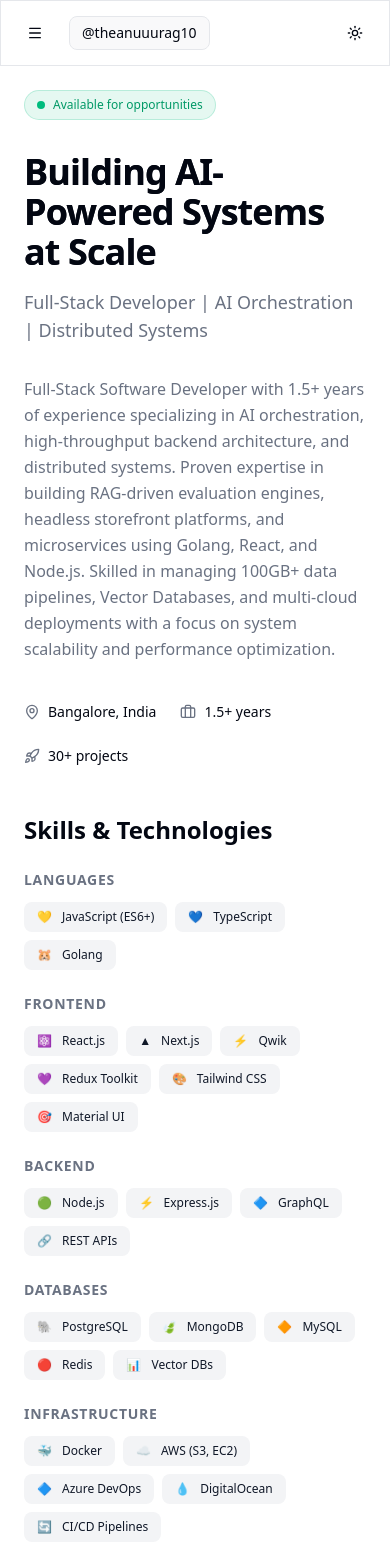
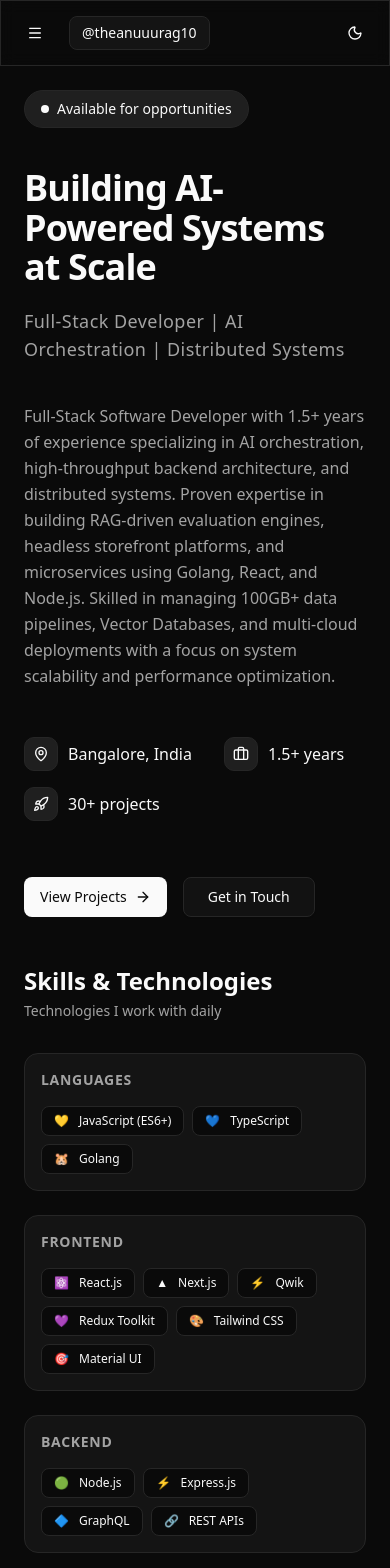
Before and after one commit to Anurag-Band/personal-portfolio-v2, a Next.js app: page / in a window 390 px wide. Shown: the top 1568 px of the page. Built offline with nearby package versions, Linux system fonts and the light colour scheme.

Commit message:
feat: Implement initial portfolio structure with core sections and layout components.

```diff
--- a/src/app/globals.css
+++ b/src/app/globals.css
@@ -43,71 +43,73 @@
 
 :root {
   --radius: 0.625rem;
-  --background: oklch(1 0 0);
-  --foreground: oklch(0.13 0.028 261.692);
-  --card: oklch(1 0 0);
-  --card-foreground: oklch(0.13 0.028 261.692);
-  --popover: oklch(1 0 0);
-  --popover-foreground: oklch(0.13 0.028 261.692);
-  --primary: oklch(0.21 0.034 264.665);
-  --primary-foreground: oklch(0.985 0.002 247.839);
-  --secondary: oklch(0.967 0.003 264.542);
-  --secondary-foreground: oklch(0.21 0.034 264.665);
-  --muted: oklch(0.967 0.003 264.542);
-  --muted-foreground: oklch(0.551 0.027 264.364);
-  --accent: oklch(0.967 0.003 264.542);
-  --accent-foreground: oklch(0.21 0.034 264.665);
-  --destructive: oklch(0.577 0.245 27.325);
-  --border: oklch(0.928 0.006 264.531);
-  --input: oklch(0.928 0.006 264.531);
-  --ring: oklch(0.707 0.022 261.325);
-  --chart-1: oklch(0.646 0.222 41.116);
-  --chart-2: oklch(0.6 0.118 184.704);
-  --chart-3: oklch(0.398 0.07 227.392);
-  --chart-4: oklch(0.828 0.189 84.429);
-  --chart-5: oklch(0.769 0.188 70.08);
-  --sidebar: oklch(0.985 0.002 247.839);
-  --sidebar-foreground: oklch(0.13 0.028 261.692);
-  --sidebar-primary: oklch(0.21 0.034 264.665);
-  --sidebar-primary-foreground: oklch(0.985 0.002 247.839);
-  --sidebar-accent: oklch(0.967 0.003 264.542);
-  --sidebar-accent-foreground: oklch(0.21 0.034 264.665);
-  --sidebar-border: oklch(0.928 0.006 264.531);
-  --sidebar-ring: oklch(0.707 0.022 261.325);
+  /* Light mode - Clean whites and grays */
+  --background: #fafafa;
+  --foreground: #0a0a0a;
+  --card: #ffffff;
+  --card-foreground: #0a0a0a;
+  --popover: #ffffff;
+  --popover-foreground: #0a0a0a;
+  --primary: #171717;
+  --primary-foreground: #fafafa;
+  --secondary: #f5f5f5;
+  --secondary-foreground: #171717;
+  --muted: #f5f5f5;
+  --muted-foreground: #737373;
+  --accent: #f5f5f5;
+  --accent-foreground: #171717;
+  --destructive: #dc2626;
+  --border: #e5e5e5;
+  --input: #e5e5e5;
+  --ring: #a3a3a3;
+  --chart-1: #404040;
+  --chart-2: #525252;
+  --chart-3: #737373;
+  --chart-4: #a3a3a3;
+  --chart-5: #d4d4d4;
+  --sidebar: #fafafa;
+  --sidebar-foreground: #0a0a0a;
+  --sidebar-primary: #171717;
+  --sidebar-primary-foreground: #fafafa;
+  --sidebar-accent: #f5f5f5;
+  --sidebar-accent-foreground: #171717;
+  --sidebar-border: #e5e5e5;
+  --sidebar-ring: #a3a3a3;
 }
 
 .dark {
-  --background: oklch(0.13 0.028 261.692);
-  --foreground: oklch(0.985 0.002 247.839);
-  --card: oklch(0.21 0.034 264.665);
-  --card-foreground: oklch(0.985 0.002 247.839);
-  --popover: oklch(0.21 0.034 264.665);
-  --popover-foreground: oklch(0.985 0.002 247.839);
-  --primary: oklch(0.928 0.006 264.531);
-  --primary-foreground: oklch(0.21 0.034 264.665);
-  --secondary: oklch(0.278 0.033 256.848);
-  --secondary-foreground: oklch(0.985 0.002 247.839);
-  --muted: oklch(0.278 0.033 256.848);
-  --muted-foreground: oklch(0.707 0.022 261.325);
-  --accent: oklch(0.278 0.033 256.848);
-  --accent-foreground: oklch(0.985 0.002 247.839);
-  --destructive: oklch(0.704 0.191 22.216);
-  --border: oklch(1 0 0 / 10%);
-  --input: oklch(1 0 0 / 15%);
-  --ring: oklch(0.551 0.027 264.364);
-  --chart-1: oklch(0.488 0.243 264.376);
-  --chart-2: oklch(0.696 0.17 162.48);
-  --chart-3: oklch(0.769 0.188 70.08);
-  --chart-4: oklch(0.627 0.265 303.9);
-  --chart-5: oklch(0.645 0.246 16.439);
-  --sidebar: oklch(0.21 0.034 264.665);
-  --sidebar-foreground: oklch(0.985 0.002 247.839);
-  --sidebar-primary: oklch(0.488 0.243 264.376);
-  --sidebar-primary-foreground: oklch(0.985 0.002 247.839);
-  --sidebar-accent: oklch(0.278 0.033 256.848);
-  --sidebar-accent-foreground: oklch(0.985 0.002 247.839);
-  --sidebar-border: oklch(1 0 0 / 10%);
-  --sidebar-ring: oklch(0.551 0.027 264.364);
+  /* Dark mode - Deep blacks and grays */
+  --background: #0a0a0a;
+  --foreground: #fafafa;
+  --card: #141414;
+  --card-foreground: #fafafa;
+  --popover: #141414;
+  --popover-foreground: #fafafa;
+  --primary: #fafafa;
+  --primary-foreground: #0a0a0a;
+  --secondary: #1f1f1f;
+  --secondary-foreground: #fafafa;
+  --muted: #1f1f1f;
+  --muted-foreground: #a3a3a3;
+  --accent: #1f1f1f;
+  --accent-foreground: #fafafa;
+  --destructive: #ef4444;
+  --border: #262626;
+  --input: #262626;
+  --ring: #525252;
+  --chart-1: #d4d4d4;
+  --chart-2: #a3a3a3;
+  --chart-3: #737373;
+  --chart-4: #525252;
+  --chart-5: #404040;
+  --sidebar: #0f0f0f;
+  --sidebar-foreground: #fafafa;
+  --sidebar-primary: #fafafa;
+  --sidebar-primary-foreground: #0a0a0a;
+  --sidebar-accent: #1f1f1f;
+  --sidebar-accent-foreground: #fafafa;
+  --sidebar-border: #262626;
+  --sidebar-ring: #525252;
 }
 
 @layer base {
@@ -120,24 +122,24 @@
   }
 
   body {
-    @apply bg-background text-foreground;
+    @apply bg-background text-foreground antialiased;
   }
 
   /* Custom scrollbar styles */
   ::-webkit-scrollbar {
-    width: 10px;
+    width: 8px;
   }
 
   ::-webkit-scrollbar-track {
-    @apply bg-muted/30;
+    @apply bg-transparent;
   }
 
   ::-webkit-scrollbar-thumb {
-    @apply bg-muted-foreground/30 rounded-full;
+    @apply bg-muted-foreground/20 rounded-full;
   }
 
   ::-webkit-scrollbar-thumb:hover {
-    @apply bg-muted-foreground/50;
+    @apply bg-muted-foreground/40;
   }
 
   /* Focus visible styles for better accessibility */
@@ -145,3 +147,14 @@
     @apply outline-2 outline-offset-2 outline-ring;
   }
 }
+
+@layer utilities {
+  /* Card hover effect */
+  .card-hover {
+    @apply transition-all duration-300 ease-out;
+  }
+
+  .card-hover:hover {
+    @apply shadow-lg -translate-y-0.5;
+  }
+}
--- a/src/app/layout.tsx
+++ b/src/app/layout.tsx
@@ -31,7 +31,7 @@
       >
         <ThemeProvider
           attribute="class"
-          defaultTheme="system"
+          defaultTheme="dark"
           enableSystem
           disableTransitionOnChange
         >
--- a/src/components/sections/AboutSection.tsx
+++ b/src/components/sections/AboutSection.tsx
@@ -1,32 +1,32 @@
 "use client";
 
-import { MapPin, Briefcase, Rocket } from "lucide-react";
+import { MapPin, Briefcase, Rocket, ArrowRight } from "lucide-react";
+import Link from "next/link";
+import { Button } from "@/components/ui/button";
 import { profileData } from "@/data/profile";
 
 export function AboutSection() {
   return (
-    <section className="space-y-8">
+    <section className="space-y-10">
       {/* Status Badge */}
-      <div className="inline-flex items-center gap-2 px-3 py-1.5 rounded-full bg-emerald-500/10 border border-emerald-500/20">
+      <div className="inline-flex items-center gap-2 px-4 py-2 rounded-full bg-secondary border border-border">
         <span className="relative flex h-2 w-2">
-          <span className="animate-ping absolute inline-flex h-full w-full rounded-full bg-emerald-400 opacity-75" />
-          <span className="relative inline-flex rounded-full h-2 w-2 bg-emerald-500" />
+          <span className="animate-ping absolute inline-flex h-full w-full rounded-full bg-foreground/40 opacity-75" />
+          <span className="relative inline-flex rounded-full h-2 w-2 bg-foreground" />
         </span>
-        <span className="text-xs font-medium text-emerald-600 dark:text-emerald-400">
+        <span className="text-sm font-medium">
           Available for opportunities
         </span>
       </div>
 
-      {/* Headline with gradient */}
-      <div className="space-y-4">
-        <h1 className="text-4xl md:text-5xl lg:text-6xl font-bold tracking-tight">
-          <span className="bg-gradient-to-r from-foreground via-foreground/90 to-foreground/70 bg-clip-text">
-            {profileData.headline}
-          </span>
+      {/* Headline */}
+      <div className="space-y-5">
+        <h1 className="text-4xl sm:text-5xl lg:text-6xl font-bold tracking-tight leading-[1.1]">
+          {profileData.headline}
         </h1>
 
         {/* Role */}
-        <p className="text-lg md:text-xl text-muted-foreground font-medium">
+        <p className="text-lg md:text-xl text-muted-foreground font-medium tracking-wide">
           {profileData.role}
         </p>
       </div>
@@ -37,25 +37,42 @@
       </p>
 
       {/* Stats Row */}
-      <div className="flex flex-wrap items-center gap-6 pt-2">
-        <div className="flex items-center gap-2 text-sm">
-          <MapPin className="h-4 w-4 text-muted-foreground" />
+      <div className="flex flex-wrap items-center gap-x-8 gap-y-4 pt-2">
+        <div className="flex items-center gap-2.5">
+          <div className="p-2 rounded-lg bg-secondary border border-border">
+            <MapPin className="h-4 w-4" />
+          </div>
           <span className="font-medium">{profileData.location}</span>
         </div>
 
-        <div className="hidden sm:block h-4 w-px bg-border" />
-
-        <div className="flex items-center gap-2 text-sm">
-          <Briefcase className="h-4 w-4 text-muted-foreground" />
+        <div className="flex items-center gap-2.5">
+          <div className="p-2 rounded-lg bg-secondary border border-border">
+            <Briefcase className="h-4 w-4" />
+          </div>
           <span className="font-medium">{profileData.experience}</span>
         </div>
 
-        <div className="hidden sm:block h-4 w-px bg-border" />
-
-        <div className="flex items-center gap-2 text-sm">
-          <Rocket className="h-4 w-4 text-muted-foreground" />
+        <div className="flex items-center gap-2.5">
+          <div className="p-2 rounded-lg bg-secondary border border-border">
+            <Rocket className="h-4 w-4" />
+          </div>
           <span className="font-medium">{profileData.projectCount}</span>
         </div>
+      </div>
+
+      {/* CTA Buttons */}
+      <div className="flex flex-wrap gap-4 pt-4">
+        <Button size="lg" className="gap-2 group" asChild>
+          <Link href="#projects">
+            View Projects
+            <ArrowRight className="h-4 w-4 transition-transform group-hover:translate-x-1" />
+          </Link>
+        </Button>
+        <Button size="lg" variant="outline" asChild>
+          <Link href="#contact">
+            Get in Touch
+          </Link>
+        </Button>
       </div>
     </section>
   );
--- a/src/components/sections/SkillsSection.tsx
+++ b/src/components/sections/SkillsSection.tsx
@@ -5,12 +5,20 @@
 
 export function SkillsSection() {
   return (
-    <section className="space-y-6">
-      <h2 className="text-2xl font-bold">Skills & Technologies</h2>
+    <section className="space-y-8">
+      <div className="space-y-1">
+        <h2 className="text-2xl font-bold">Skills & Technologies</h2>
+        <p className="text-sm text-muted-foreground">
+          Technologies I work with daily
+        </p>
+      </div>
 
       <div className="grid grid-cols-1 sm:grid-cols-2 lg:grid-cols-3 gap-6">
         {skillsData.map((category) => (
-          <div key={category.title} className="space-y-3">
+          <div
+            key={category.title}
+            className="space-y-4 p-4 rounded-xl bg-secondary/50 border border-border"
+          >
             {/* Category Title */}
             <h3 className="text-sm font-semibold text-muted-foreground uppercase tracking-wider">
               {category.title}
@@ -22,7 +30,7 @@
                 <Badge
                   key={skill.name}
                   variant="secondary"
-                  className="text-xs px-3 py-1.5 font-normal hover:bg-secondary/80 transition-colors cursor-default"
+                  className="text-xs px-3 py-1.5 font-normal bg-background border border-border cursor-default"
                 >
                   <span className="mr-1.5">{skill.icon}</span>
                   {skill.name}
```
Also changed, not shown: src/components/layout/Sidebar.tsx (+12 -10 lines), src/components/sections/ContactSection.tsx (+41 -27 lines), src/components/sections/ProjectsSection.tsx (+33 -36 lines), src/components/sections/WorkSection.tsx (+35 -28 lines).
